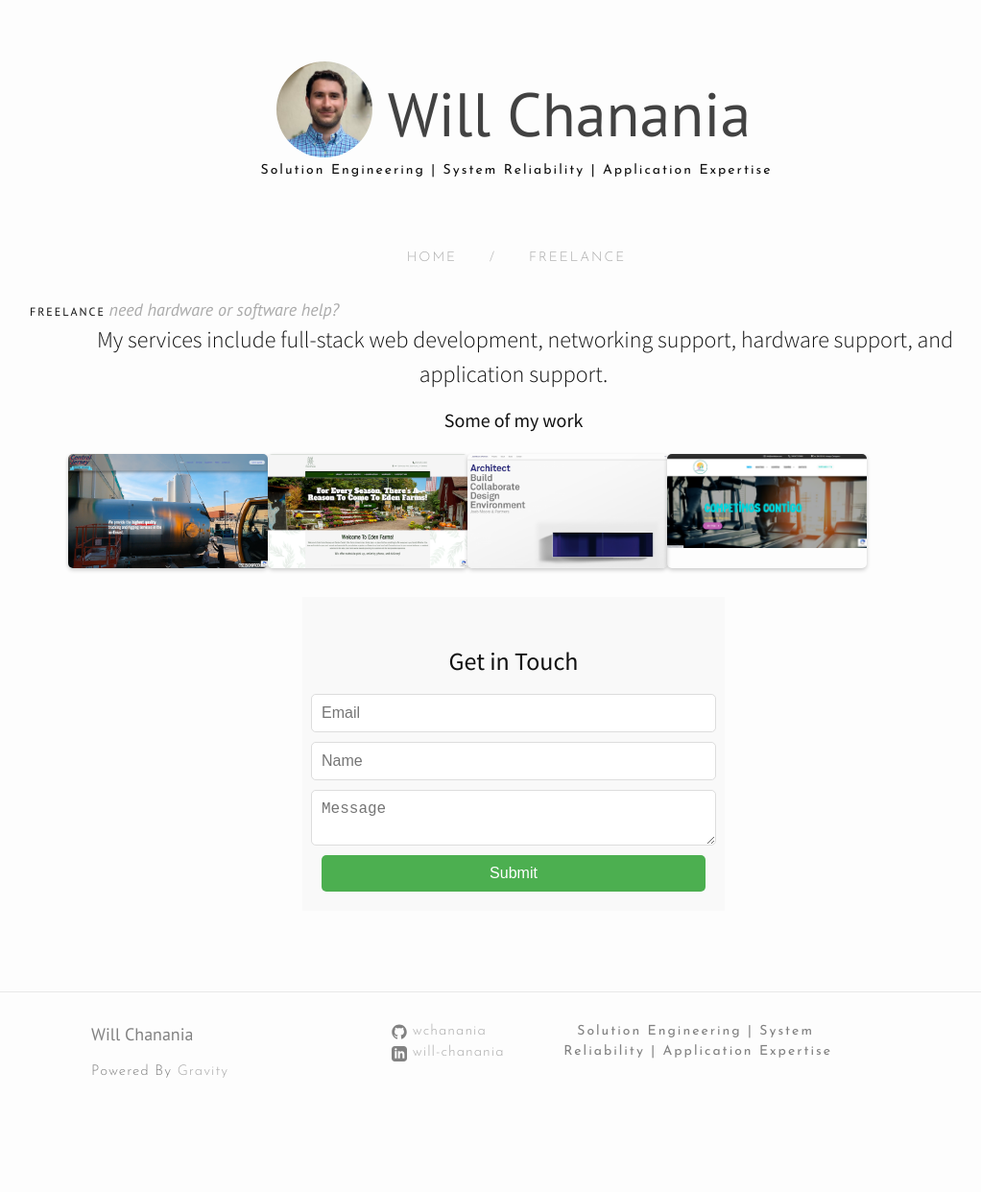
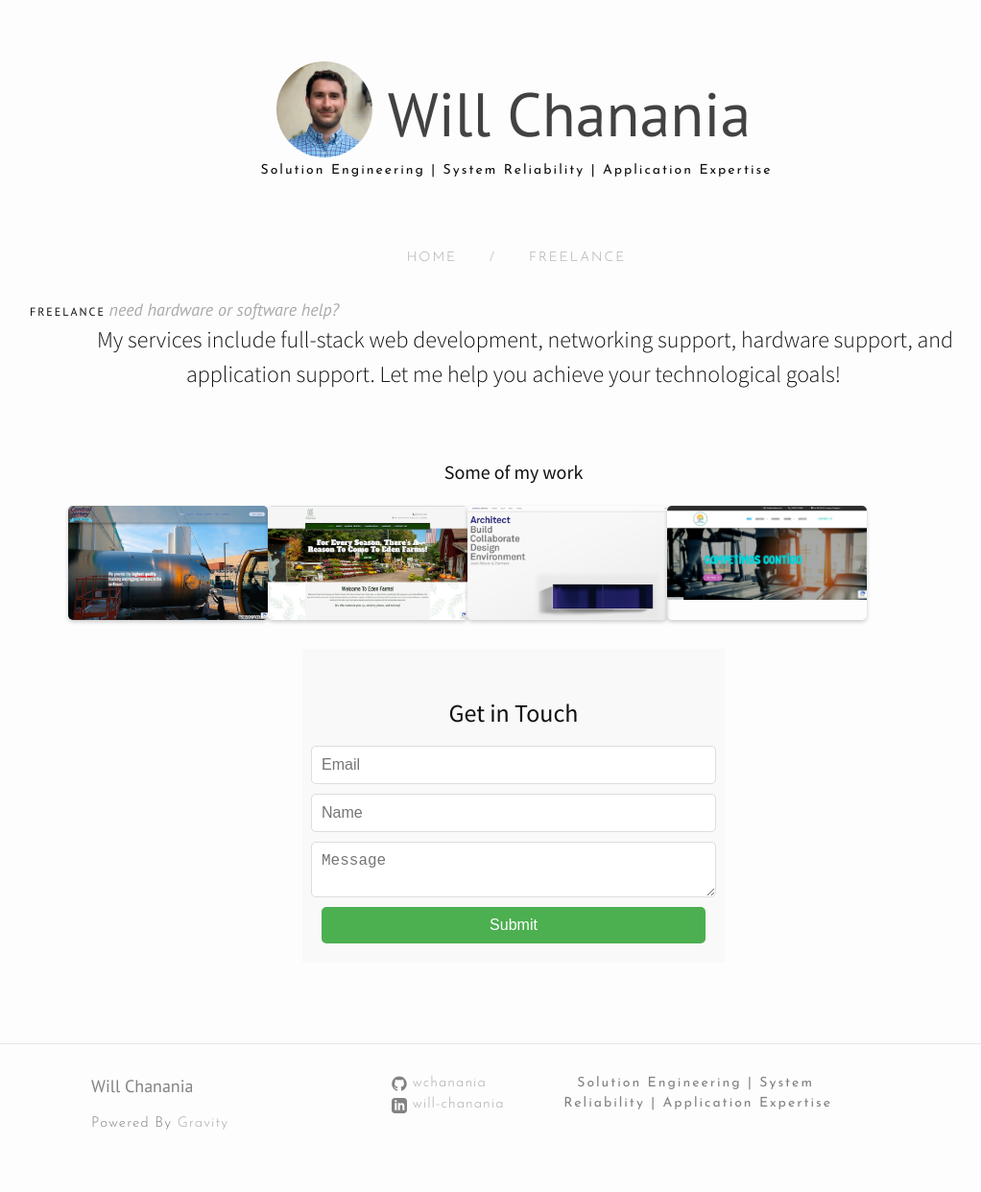
Before and after one commit to wchanania/wchanania.github.io, a Jekyll site: the page built from freelance.md, in a window 1280 px wide. Shown: the whole page at 96% size, without its empty margins (105-1127 px from the left). Built offline with Jekyll 4.4.1, drawn with Linux system fonts in a browser that asks for light colours; nearby versions of some CDN libraries; before the commit the page ends 1188 px from its top, so only the background shows below that.

```diff
--- a/css/style.scss
+++ b/css/style.scss
@@ -767,7 +767,7 @@ div.site-title > #nav-pic {
 }
 
 .image-item:hover {
-  transform: scale(1.65);
+  transform: scale(1.60);
 }
 
 .contact-form {
--- a/freelance.md
+++ b/freelance.md
@@ -9,8 +9,10 @@ tagline: "Need hardware or software help?"
 
 <center>
   <p>
-    My services include full-stack web development, networking support, hardware support, and application support.
+    My services include full-stack web development, networking support, hardware support, and application support. Let me help you achieve your technological goals!
   </p>
+  <br>
+  <br>
   <h4>Some of my work</h4>
   <!-- Image Portfolio Grid -->
   <div class="image-grid">
```
Also changed, not shown: index.html (+3 -12 lines).
